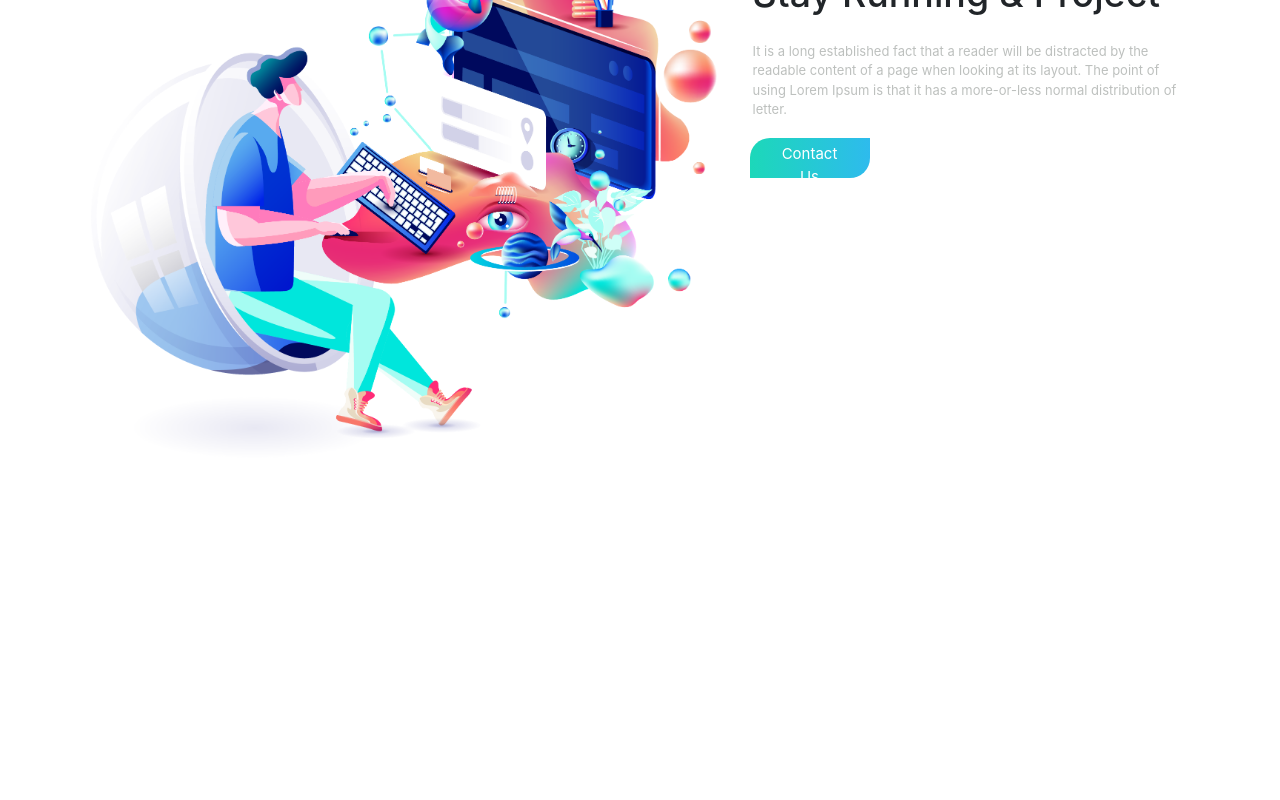
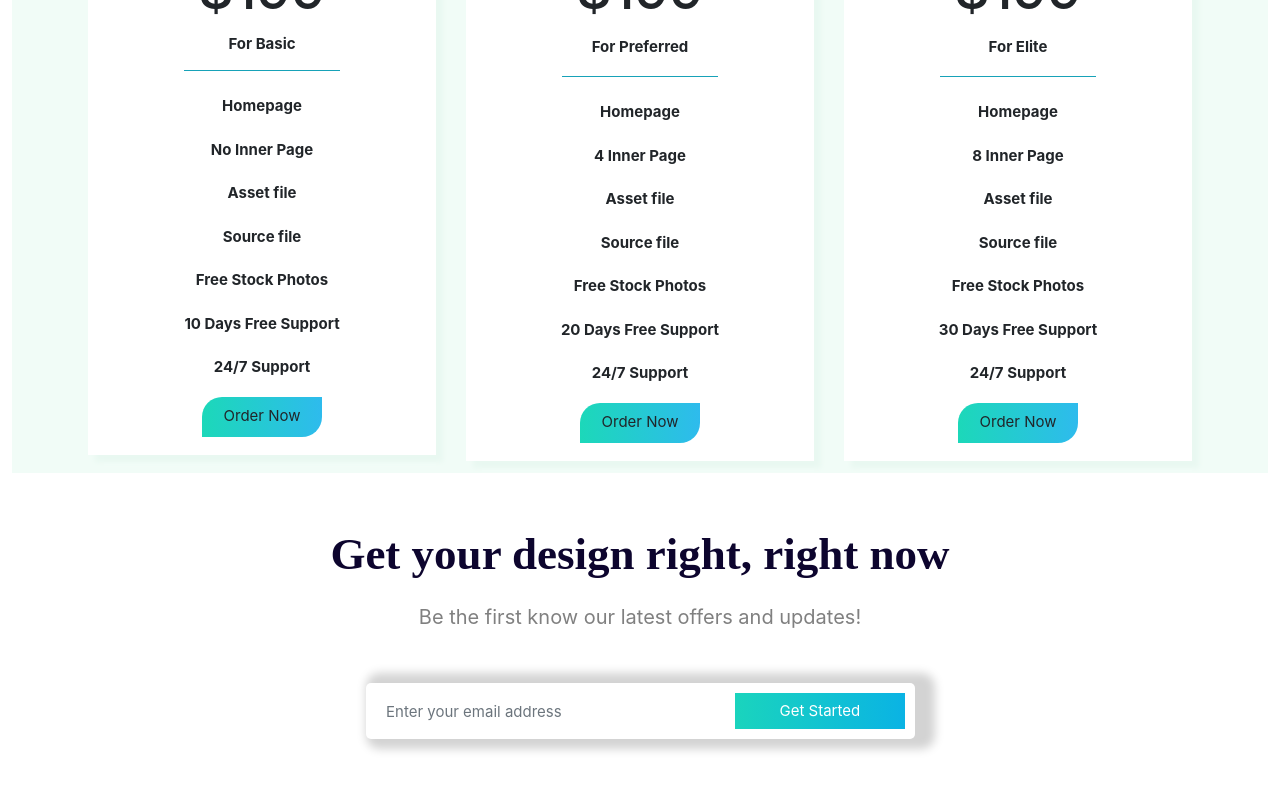
Before and after one commit to Riyad0821/athena-design, a React (Create React App) app: page / in a window 1280 px wide. Shown: the part 2360-3160 px from the top of the page. Before the commit the page ends 2851 px from the top, so only its background shows below. Built offline with nearby package versions, Linux system fonts and the light colour scheme; the HTML template or start-up script is replaced by a standard one.

Commit message:
footer added

```diff
--- a/src/App.js
+++ b/src/App.js
@@ -8,6 +8,7 @@ import MainHeader from './Componentes/MainHeader/MainHeader';
 import Service from './Componentes/Service/Service';
 import Team from './Componentes/Team/Team';
 import ContactUs from './Componentes/ContactUs/ContactUs';
+import Footer from './Componentes/Footer/Footer';
 
 
 function App() {
@@ -16,8 +17,9 @@ function App() {
       <NavBar></NavBar>
       <MainHeader></MainHeader>
       <Service></Service>
+      <ContactUs></ContactUs>
       <Team></Team>
-      <ContactUs></ContactUs>
+      <Footer></Footer>
     </div>
   );
 }
--- a/src/Componentes/Footer/Footer.js
+++ b/src/Componentes/Footer/Footer.js
@@ -17,7 +17,7 @@ const Footer = () => {
         <div className="d-flex justify-content-center">
           <div class="input-group-prepend inputWidth search col-sm-12 col-md-6">
             <input type="email" class="form-control mr-3" placeholder="Enter your email address"/>
-            <button className = 'btn btn-primary inputBtn'>Get Started</button>
+            <button className = ' btn-primary inputBtn'>Get Started</button>
           </div>
         </div>
         <div className="row footerList">
--- a/src/Componentes/Homepage/HomePage.js
+++ b/src/Componentes/Homepage/HomePage.js
@@ -7,7 +7,7 @@ const HomePage = () => {
     return (
         <div>
             <NavBar></NavBar>
-            <MainHeader />
+             <MainHeader />
              <Footer></Footer>
         </div>
     );
```
